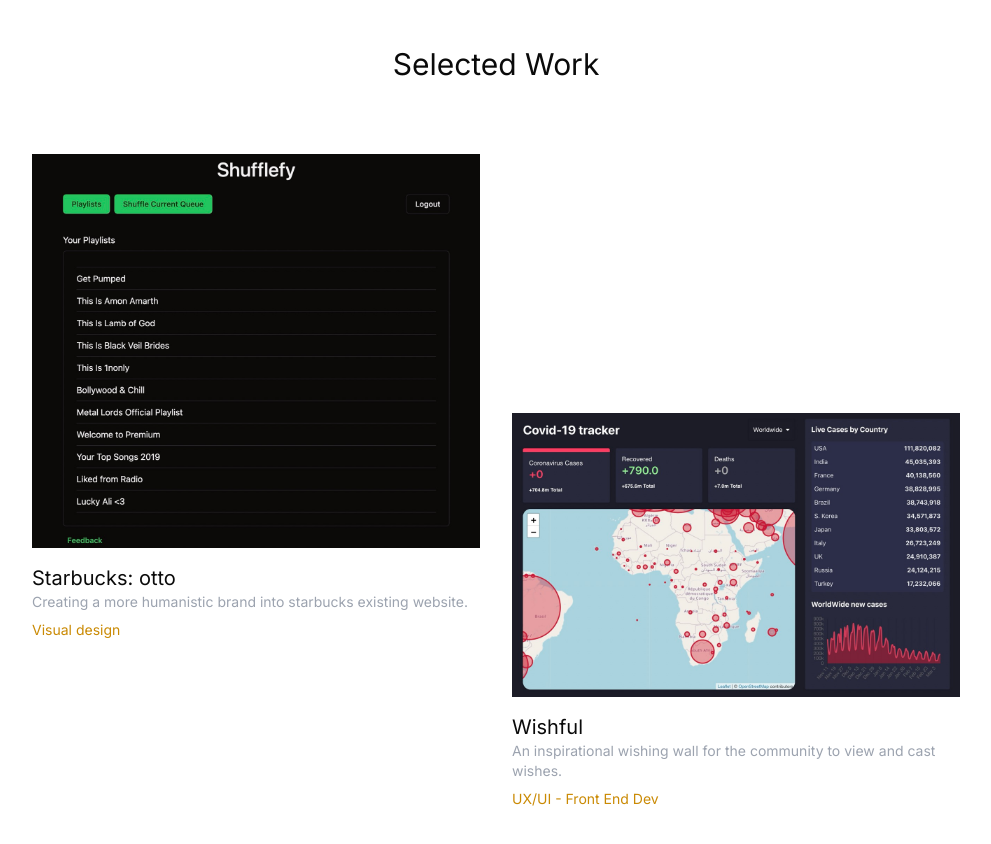
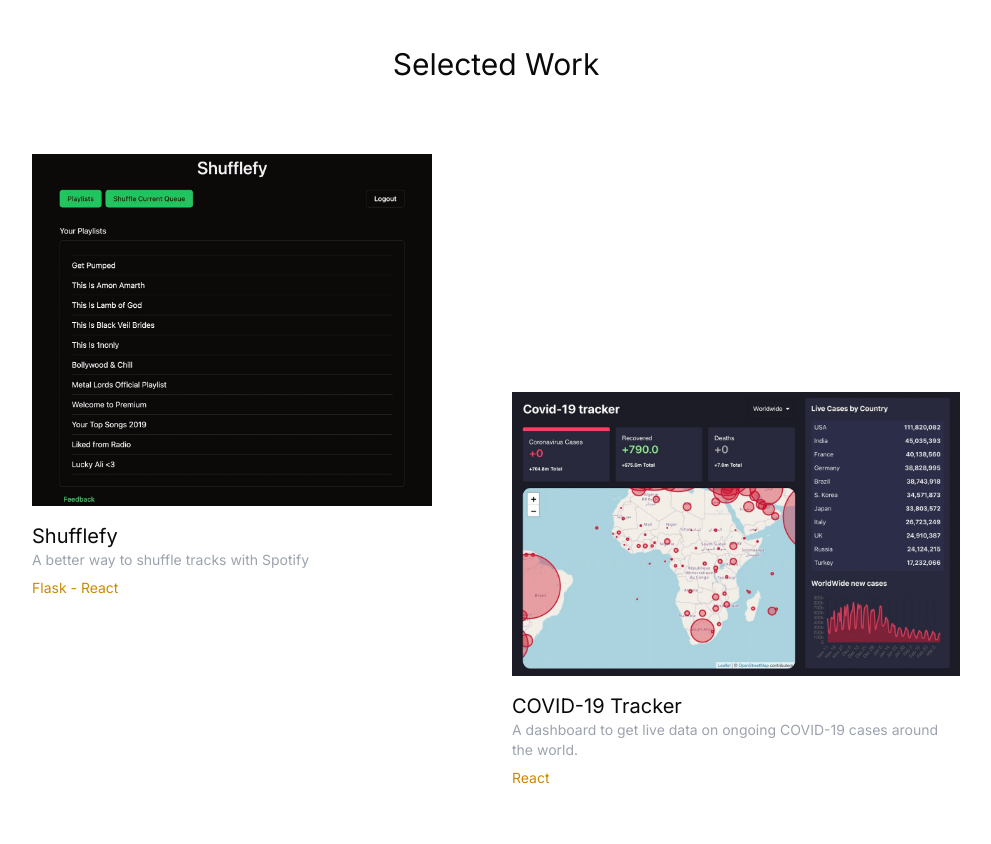
Before and after one commit to darshangoswami/Portfolio, a React (Vite) app: page / in a window 1280 px wide. Shown: the part 820-1664 px from the top of the page, without its empty margins (144-1135 px from the left). Built offline with nearby package versions, Linux system fonts and the light colour scheme.

Commit message:
update sizing and text

```diff
--- a/src/components/selected-work.jsx
+++ b/src/components/selected-work.jsx
@@ -3,35 +3,35 @@
 
 const SelectedWork = () => {
   return (
-    <div className="min-h-screen p-8">
+    <div className="p-8">
       <div className="grid md:grid-cols-4 md:grid-rows-4 gap-8">
         <div className="md:col-span-2 md:row-span-2">
           <img
             src={shufflefyScreenshot}
-            width={500}
-            height={400}
+            width={400}
+            height={500}
             alt="Starbucks: otto project"
           />
-          <h2 className="text-xl mt-4">Starbucks: otto</h2>
+          <h2 className="text-xl mt-4">Shufflefy</h2>
           <p className="text-sm text-gray-400">
-            Creating a more humanistic brand into starbucks existing website.
+            A better way to shuffle tracks with Spotify
           </p>
-          <p className="text-sm text-yellow-600 mt-2">Visual design</p>
+          <p className="text-sm text-yellow-600 mt-2">Flask - React</p>
         </div>
 
         <div className="md:col-start-3 col-span-2 row-start-2 row-span-2">
           <img
             src={covidTrackerScreenshot}
             width={500}
-            height={400}
+            height={300}
             alt="Starbucks: otto project"
           />
-          <h2 className="text-xl mt-4">Wishful</h2>
+          <h2 className="text-xl mt-4">COVID-19 Tracker</h2>
           <p className="text-sm text-gray-400">
-            An inspirational wishing wall for the community to view and cast
-            wishes.
+            A dashboard to get live data on ongoing COVID-19 cases around the
+            world.
           </p>
-          <p className="text-sm text-yellow-600 mt-2">UX/UI - Front End Dev</p>
+          <p className="text-sm text-yellow-600 mt-2">React</p>
         </div>
       </div>
     </div>
```
